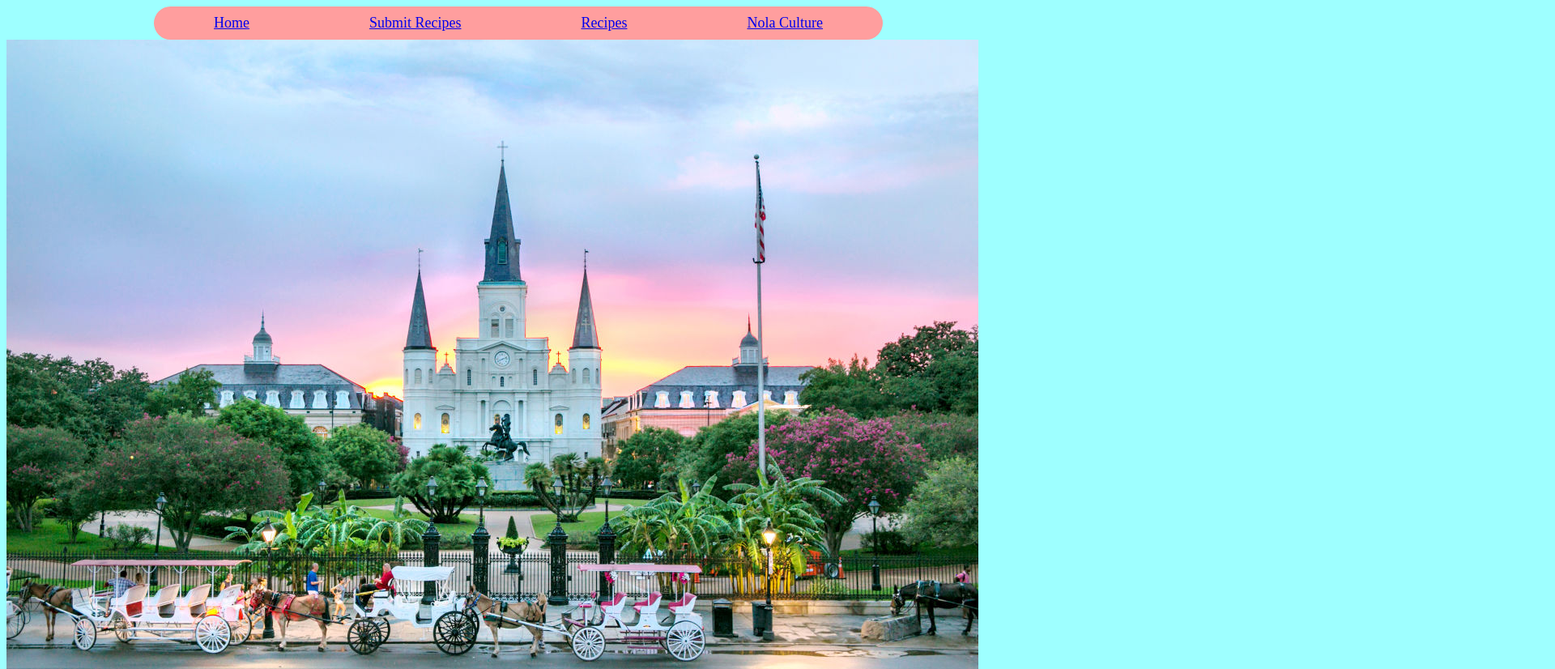
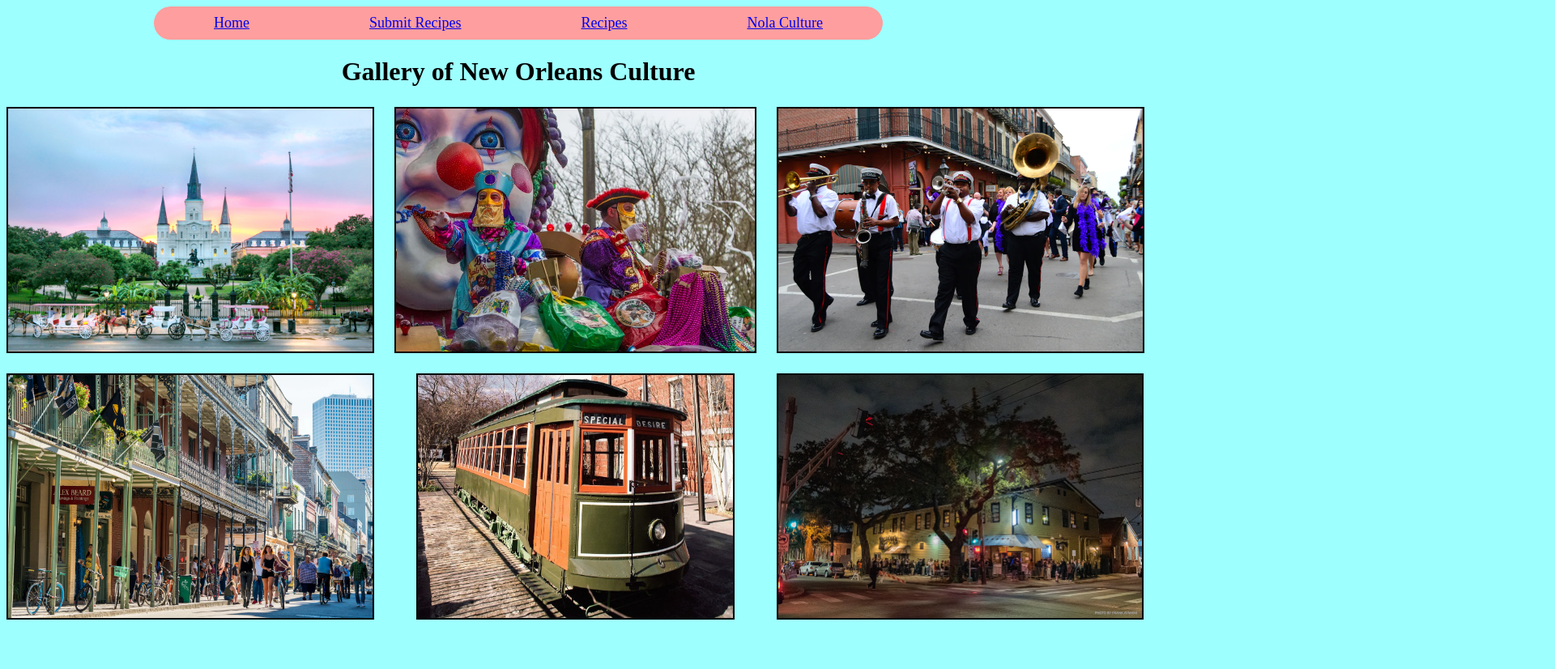
Before and after one commit to C-Carroll/firstWebsite, a plain HTML site: page website/page4.html in a window 1280 px wide. Shown: the top 826 px of the page at 81% size, 1920 px wide, since content can reach past the window. After the commit the page ends 800 px from the top, so only its background shows below. Drawn offline with Linux system fonts and the light colour scheme.

Commit message:
added css to page 4

```diff
--- a/website/page4.html
+++ b/website/page4.html
@@ -13,31 +13,46 @@
             <a id="navbar" href="./page4.html">Nola Culture</a>
         </nav>
 
+        <h1 id="page4Header">Gallery of New Orleans Culture</h1>
+
         <div id="page4Images">
+            <div>
                 <a href="https://www.google.com/url?sa=i&url=https%3A%2F%2Fwww.neworleans.com%2Flisting%2Fjackson-square%2F32150%2F&psig=AOvVaw1r7H6VxmcpMUwaiZYS2ecQ&ust=1665001876873000&source=images&cd=vfe&ved=0CAwQjRxqFwoTCMiF0b-1x_oCFQAAAAAdAAAAABAD" target="_blank">
                     <img src="pictures/page4/jackson-squ.jpeg" alt="Picture of Jackson Square, New Orleans">
                 </a>
+           </div>
 
+            <div>
                 <a href="https://time.com/5144265/mardi-gras-traditions-history/" target="_blank">
                     <img src="./pictures/page4/mardi-gras.webp" alt="Picture of Mardi Gras in New Orleans">
                 </a>
+            </div>
 
+            <div>
                 <a id="jazzFun" href="https://www.thelivingurn.com/blogs/news/new-orleans-jazz-funeral" target="_blank">
                     <img src="./pictures/page4/new_orleans_jazz_funeral.webp" alt="New Orleans Jazz Funeral">
                 </a>
+            </div>
 
+            <div>
                 <a href="https://www.nationalgeographic.com/travel/article/top-activities-things-to-do-103" target="_blank">
                 <img src="./pictures/page4/NOLA-natGeo.webp" alt="Picture of the French Quarter">
                 </a>
+            </div>
 
+            <div>
                 <a href="https://www.nola.com/gambit/news/blake_pontchartrain/article_f0fbef9c-318c-11ea-a4a1-f3768ab8fd21.html
                 " target="_blank">
                     <img src="./pictures/page4/stcarnd.jpg" alt="Picture of New Orleans' famous street car named desire">
                 </a>
+            </div>
 
+            <div>
                 <a href="https://tipitinas.com/history/" target="_blank">
                     <img src="./pictures/page4/tipitinas.png" alt="Picture of jazz club Tipitina">
                 </a>
             </div>
+
+        </div>
     </body>
 </html>
--- a/website/stylesheet.css
+++ b/website/stylesheet.css
@@ -58,10 +58,7 @@ form{
 
 }
 fieldset{
-   /* width: 150px;
-    height: 300px; */
     padding: 20px;
-
 }
 fieldset div{
     margin-bottom: 15px;
@@ -89,11 +86,14 @@ textarea{
 input,
 textarea {
     background-color: #ebffff;
-    border-radius: 15px;
+    border-radius: 10px;
 }
 
 
 /* PAGE 3*/
+#page3Header {
+    text-align: center;
+}
 ul {
     list-style: none;
     text-align: center;
@@ -105,7 +105,26 @@ ul {
     padding-top: 15px;
     }
 
+/* PAGE 4*/
+#page4Header {
+    text-align: center;
+}
+#page4Images {
+    display: grid;
+    grid-gap: 25px;
+    grid-template-areas:
+         "photoOne photoTwo photoThree"
+        "photoFour photoFive photoSix";
+    grid-template-columns: 1fr 1fr 1fr;
+    margin-top: 25px;
+}
+ #page4Images > div {
+    border: 2px solid black;
+    height: 300px;
+    margin: auto;
+ }
 
-
-
-/* PAGE 4*/
+ #page4Images img{
+    width: auto;
+    height: 300px;
+ }
```
Also changed, not shown: website/page3.html (+4 -4 lines). Lines whose indentation alone changed are shown as unchanged.
